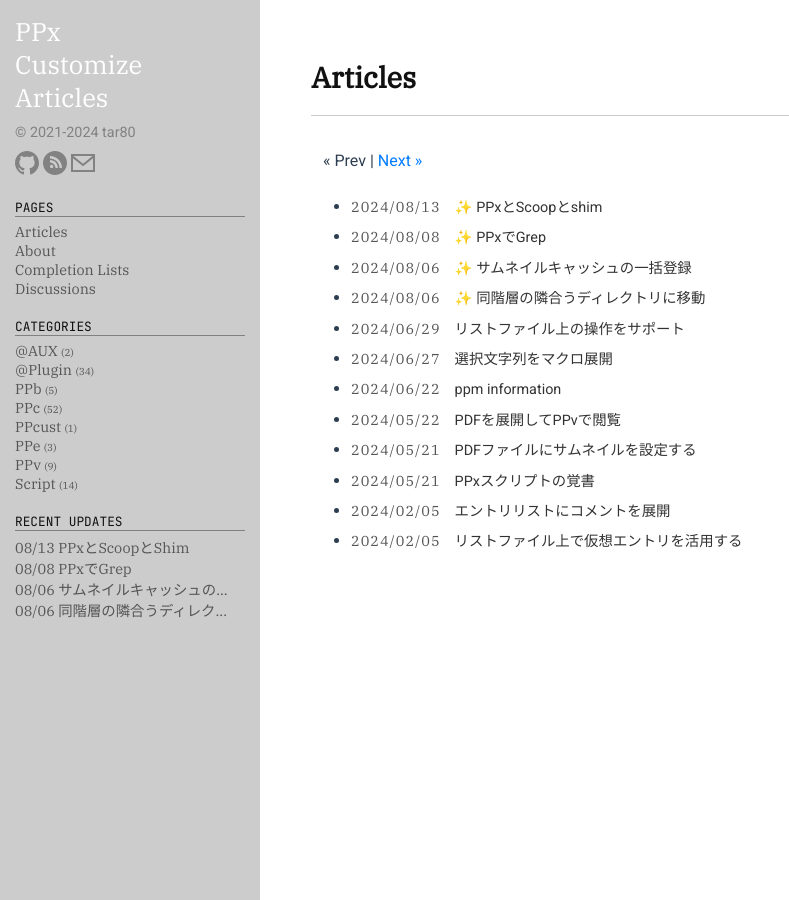
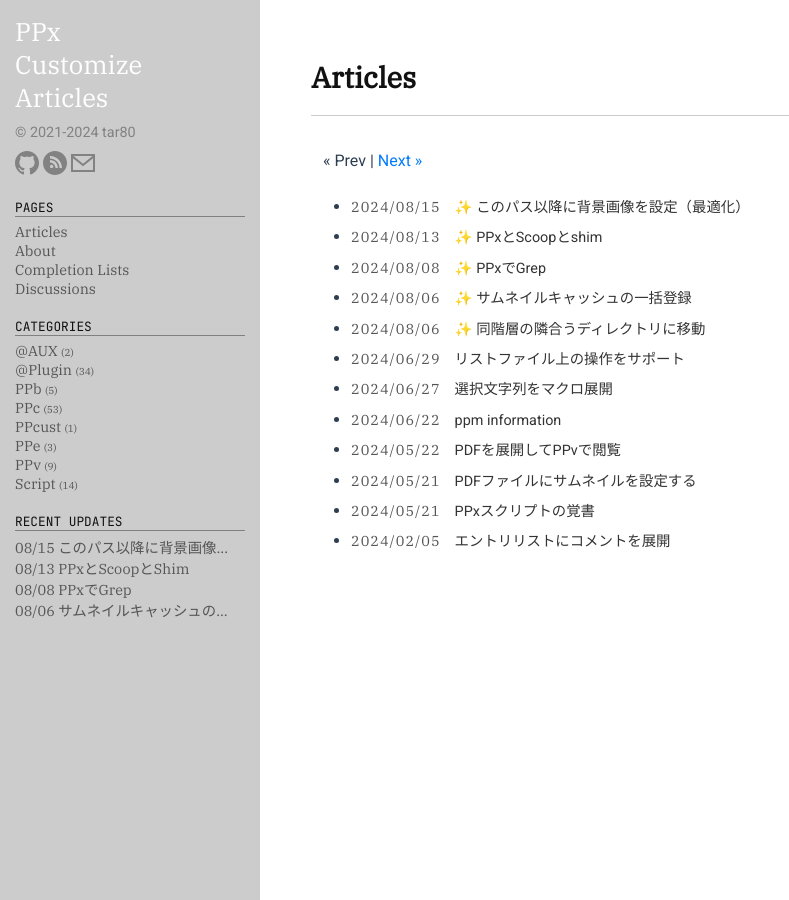
Before and after one commit to tar80/pages-pca, a Jekyll site: the page built from index.html, in a window 1280 px wide. Shown: the whole page, without its empty margins (0-789 px from the left). Built offline with Jekyll 4.4.1, drawn with Linux system fonts in a browser that asks for light colours; emoji names are drawn with the system emoji font; the list of posts is cut into pages by our own code; some of the changed lines change nothing that is shown.

Commit message:
feat: set background opt 投稿

````diff
--- a/_posts/24-08-12-scoop_shims.md
+++ b/_posts/24-08-12-scoop_shims.md
@@ -16,7 +16,7 @@
 シェルコマンドをインストールするとPPx上で扱いづらいという欠点があります。
 この記事ではScoopのshimとシェルコマンドの相性のわるさの説明と、その改善策を考えます。
 <BR>
-shimはWindowsに搭載されているApplication Compatibilityというしくみで、
+shimとはWindowsに搭載されているApplication Compatibilityというしくみのことで、
 実行ファイルのリンク機能のようなものです。Scoopではこの機能を使って環境変数の
 登録を最低限に抑えています。shimを使った実行ファイルの管理はGUIアプリケーション
 ではおおむね問題ありませんが、シェルアプリケーションではcmd.exeを経由するため
@@ -75,6 +75,6 @@
 ```
 <BR>
 スクリプトはJScript5.7対応ですが試行していません。
-エラーが出るとしたら文法ミスです。修正して使ってください。
+エラーが出るとすれば文法ミスです。修正して使ってください。
 
 <script src="https://gist.github.com/tar80/425d9951187123c2eedd64204f952ef0.js"></script>
--- /dev/null
+++ b/_posts/24-08-15-set_bg_opt.md
@@ -0,0 +1,70 @@
+---
+layout: post
+title: このパス以降に背景画像を設定（最適化）
+version: PPx198以降
+date: 2024-08-15
+comment: 投稿。
+repository:
+categories: PPc
+---
+
+### 説明
+
+以前の記事 [このパス以降に背景画像を設定]({{ site.baseurl }}{% post_url 21-12-08-set_bg %}) では
+特定パスで変更された背景設定を全体設定(`*`)で元に戻す方法を解説しました。
+この方法は簡単とはいえずも比較的わかり易い方法であったと思います。
+ただし2点ほど問題がありました。
+
+1. ディレクトリの更新ごとに無駄な背景読み込み処理が走る
+1. 背景を設定した特定のパスから別のパスに移動するとき、移動先が個別の
+   ディレクトリ設定をもつ場合に背景の更新処理が行われない
+
+これらが気になる人もいるでしょう。今回の記事ではより複雑になりますが、
+全体設定(`*`)を使わずLOADEVENTに*linecustを登録する方法を解説します。
+
+#### 設定
+
+1. 最初に、設定されているなら`XC_dset:*`の`cmd:`から背景画像の削除設定を除去する
+   `*deletecust X_bg:P_%n%:*deletecust X_bg:T_%n%:*color back` のような部分です。
+1. 次に`XC_dset`の特定のパスに`*diroption`を設定する
+   ```text
+   *setcust X_bg:P_%n=<背景画像のパス>%:*setcust X_bg:T_%n=20%:*color back%:*oneshot dset,KC_main:LOADEVENT,%FDV,%%FDV,*deletecust X_bg:P_%n%%:*deletecust X_bg:T_%n%%:*color back
+   ```
+1. `_Command`に*linecustの登録コマンドを設定する
+   ```text
+   _Command = {
+    oneshot = *linecust %*arg(1)%n,%*arg(2),*if ("%n"=="%%n")&&(0!=%%*js("PPx.result='%*arg(4)'.indexOf('%*arg(3)');"))%%:*linecust %*arg(1)%n,%*arg(2),%%:%*arg(5)
+    }
+   ```
+1. 最後にメニュー登録してあればそちらも修正する
+   ```text
+   ;コンテキストメニュー
+   パス限定背景(&B) = %Obd %0ppcw.exe -single -bootid:t -choose:con8,%%*regexp("%%FD\%%R",/\\/\\\\/g) | xargs -I {} %0ppcw.exe -r -k *diroption -thisbranch cmd "%(%(*setcust X_bg:T_%n=20%:*setcust X_bg:P_%n={}%:*color back%:*oneshot dset,KC_main:LOADEVENT,%FDV,%%FDV,*deletecust X_bg:P_%n%%:*deletecust X_bg:T_%n%%:*color back%)%)"%&*jumppath -savelocate -entry:"%R" -refreshcache
+   パス背景解除(&Q) = *ifmatch 0,0%*getcust(XC_dset:%FDN\) %:%"パス背景解除"%I"このパスに背景画像は設定されていません"%:*stop
+     *diroption -thisbranch cmd ""%:*linecust dset%n,KC_main:LOADEVENT,%:*deletecust X_bg:P_%n%:*deletecust X_bg:T_%n%:*color back
+   ```
+
+\*oneshotコマンドの説明
+`*oneshot <ラベル名>,<テーブル:イベント名>,<word1>,<word2>,<実行コマンド>`
+
+\*oneshot実行時とPPcIDが一致し、\<word1>が\<word2>に含まれなければ、一度だけ
+コマンドを実行します。
+例として、\<word1>に`%FD`、\<word2>に`%%FD`を設定した場合、
+\<word1>は*oneshot実行時に展開され、\<word2>はイベント実行時に展開されます。
+必ず発動させたい場合は\<word1>=`0`、\<word2>=`1`のように設定します。
+\<実行コマンド>の`%`はエスケープが必要です。また、`,`が含まれる場合は`"`で
+全体を囲む必要があります。
+
+> - XC_dsetで、特定パス以降に設定を適用したいときはパスの末尾を`\`(バックスラッシュ)にする
+> - ppmでXC_dset:listfileに仮想エントリ用設定をしていると、パス以降に直接移動
+> したときに背景が変更されません。修正予定です。
+
+<BR>
+設定をユーザーコマンドに分けている理由は、\*diroption cmd:内で使用される
+`"`(ダブルクオテーション)は`""`にエスケープされるのですが、\*diroption cmd:内
+で呼び出される\*linecustに`""`が含まれると、そこでコマンドラインが途切れてしまうからです。
+この点は筆者がなにか勘違いしているか、環境が影響している可能性もあります。
+どちらにしろ、イベントに*linecustを設定したいことはあるので使い回せると思います。
+<BR>
+ちょっと複雑で設定に梃摺るかもしれませんが、筆者の環境では問題なく動作しています。
+興味があれば試してみてください。
````
Also changed, not shown: _posts/20-12-29-syncview.md (+3 -1 lines).
